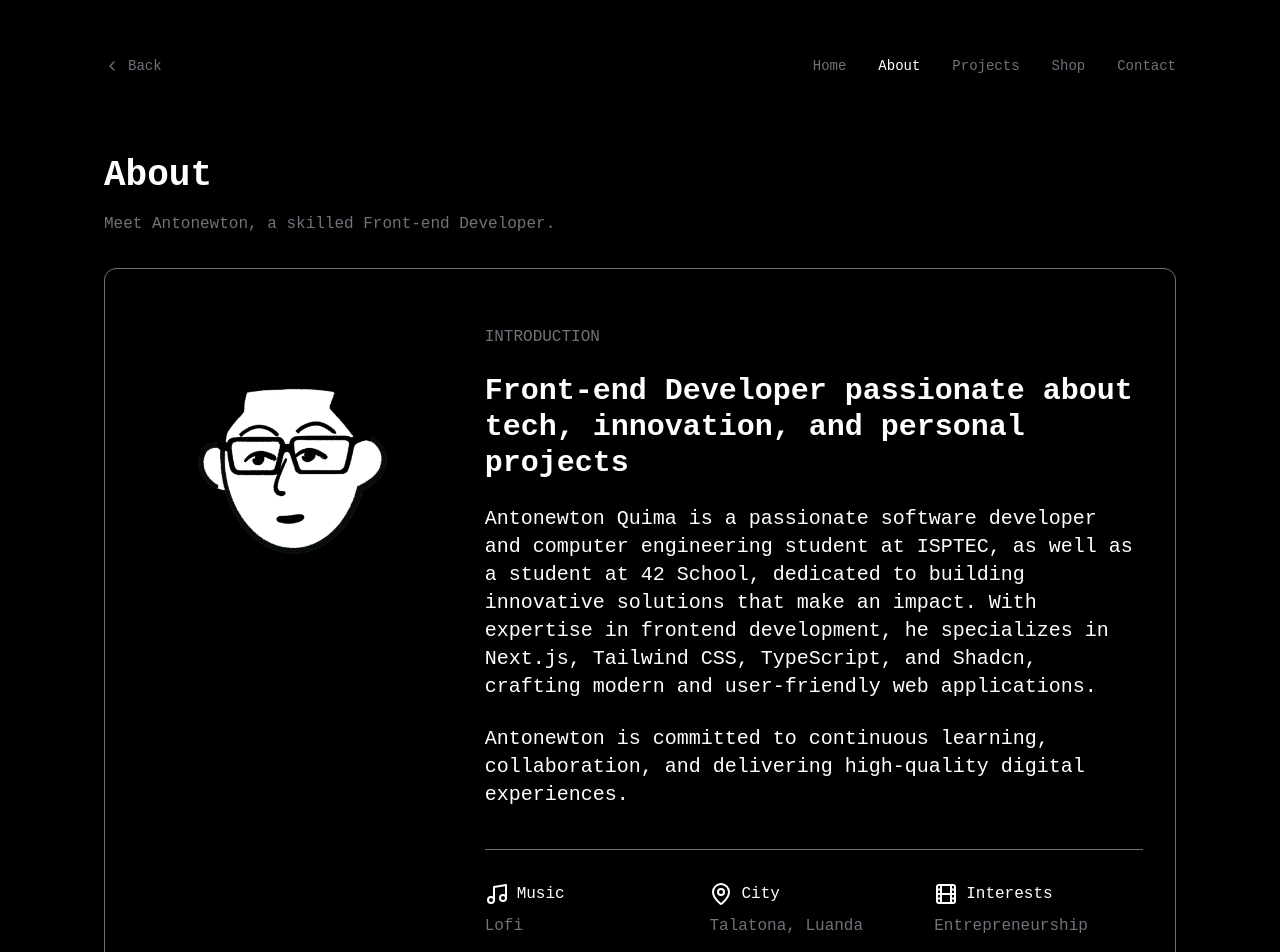
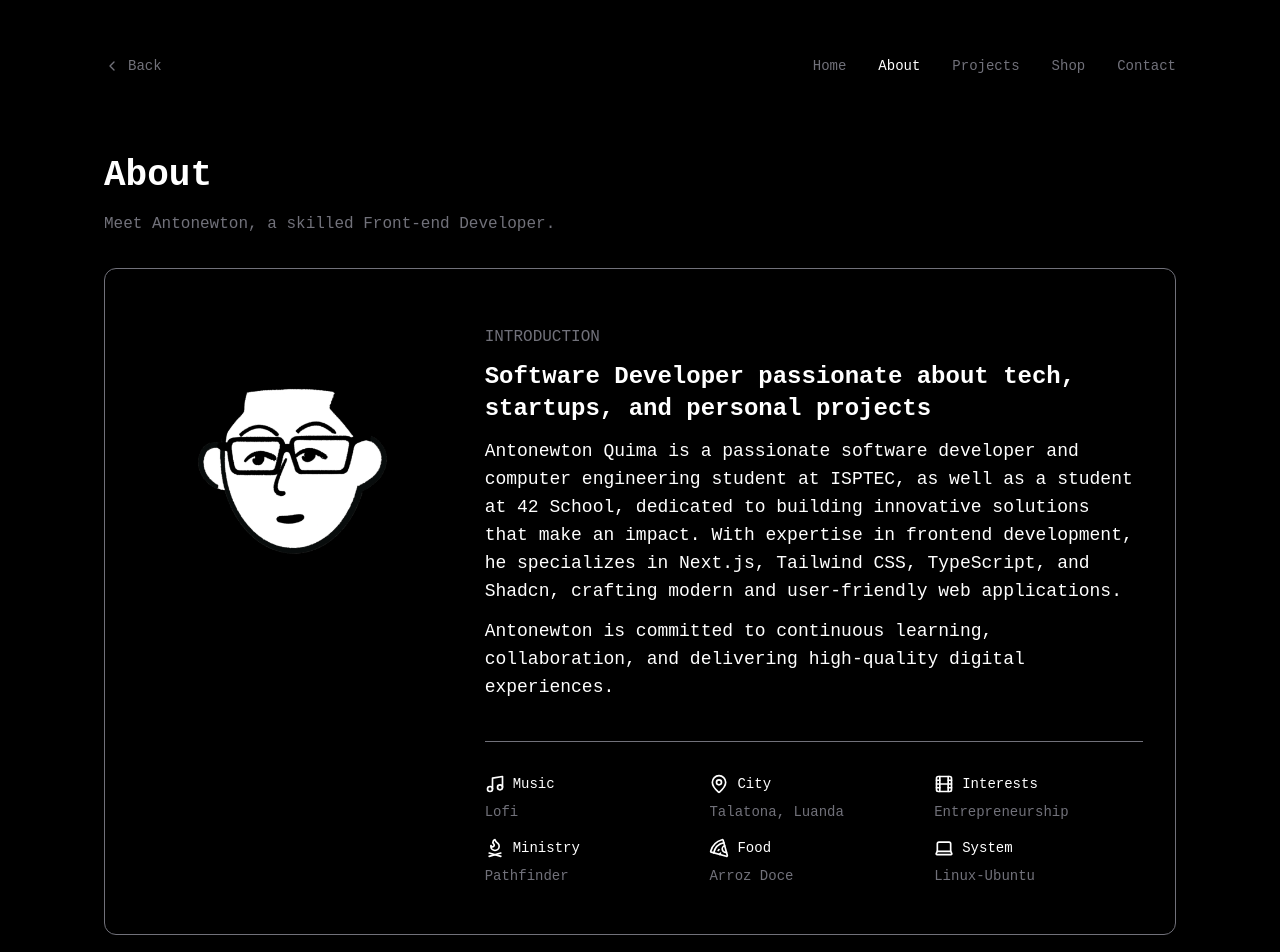
Before and after one commit to AntonewtonQ/pv03, a Next.js app: page /about in a window 1280 px wide. Shown: the top 952 px of the page. Built offline with nearby package versions, Linux system fonts and the light colour scheme.

Commit message:
filtros de pesquisa

```diff
--- a/src/components/aboutdesc.tsx
+++ b/src/components/aboutdesc.tsx
@@ -28,13 +28,13 @@ const AboutDesc = () => {
             <Image src="/my-avatar.png" width={500} height={500} alt="Avatar" />
           </div>
           <div className="lg:w-full p-4 ">
-            <div className="space-y-6 py-6">
+            <div className="space-y-3 py-6">
               <p className="text-muted-foreground uppercase">Introduction</p>
-              <h2 className="text-white font-bold lg:text-3xl text-2xl">
-                Front-end Developer passionate about tech, innovation, and
-                personal projects
+              <h2 className="text-white font-bold lg:text-2xl text-xl">
+                Software Developer passionate about tech, startups, and personal
+                projects
               </h2>
-              <p className="text-white lg:text-xl text-md">
+              <p className="text-white lg:text-lg text-md">
                 Antonewton Quima is a passionate software developer and computer
                 engineering student at ISPTEC, as well as a student at 42
                 School, dedicated to building innovative solutions that make an
@@ -42,7 +42,7 @@ const AboutDesc = () => {
                 in Next.js, Tailwind CSS, TypeScript, and Shadcn, crafting
                 modern and user-friendly web applications.
               </p>
-              <p className="text-white lg:text-xl text-md">
+              <p className="text-white lg:text-lg text-md">
                 Antonewton is committed to continuous learning, collaboration,
                 and delivering high-quality digital experiences.
               </p>
@@ -50,48 +50,52 @@ const AboutDesc = () => {
             <Separator className="my-4 text-muted-foreground" />
             <div className="py-4 grid lg:grid-cols-3 grid-cols-2 gap-4">
               <div className="space-y-2">
-                <p className="flex flex-1 gap-2">
-                  <Music className="" />
+                <p className="flex flex-1 gap-2 text-sm">
+                  <Music className="" size={20} />
                   <span>Music</span>
                 </p>
-                <p className="text-muted-foreground">Lofi</p>
+                <p className="text-muted-foreground text-sm">Lofi</p>
               </div>
 
               <div className="space-y-2">
-                <p className="flex flex-1 gap-2">
-                  <MapPin className="" />
+                <p className="flex flex-1 gap-2 text-sm">
+                  <MapPin className="" size={20} />
                   <span>City</span>
                 </p>
-                <p className="text-muted-foreground">Talatona, Luanda</p>
+                <p className="text-muted-foreground text-sm">
+                  Talatona, Luanda
+                </p>
               </div>
               <div className="space-y-2">
-                <p className="flex flex-1 gap-2">
-                  <Film className="" />
+                <p className="flex flex-1 gap-2 text-sm">
+                  <Film className="" size={20} />
                   <span>Interests</span>
                 </p>
-                <p className="text-muted-foreground">Entrepreneurship</p>
+                <p className="text-muted-foreground text-sm">
+                  Entrepreneurship
+                </p>
               </div>
               <div className="space-y-2">
-                <p className="flex flex-1 gap-2">
-                  <FlameKindling className="" />
+                <p className="flex flex-1 gap-2 text-sm">
+                  <FlameKindling className="" size={20} />
                   <span>Ministry</span>
                 </p>
-                <p className="text-muted-foreground">Pathfinder</p>
+                <p className="text-muted-foreground text-sm">Pathfinder</p>
               </div>
               <div className="space-y-2">
-                <p className="flex flex-1 gap-2">
-                  <Pizza className="" />
+                <p className="flex flex-1 gap-2 text-sm">
+                  <Pizza className="" size={20} />
                   <span>Food</span>
                 </p>
-                <p className="text-muted-foreground">Arroz Doce</p>
+                <p className="text-muted-foreground text-sm">Arroz Doce</p>
               </div>
 
               <div className="space-y-2">
-                <p className="flex flex-1 gap-2">
-                  <Laptop className="" />
+                <p className="flex flex-1 gap-2 text-sm">
+                  <Laptop className="" size={20} />
                   <span>System</span>
                 </p>
-                <p className="text-muted-foreground">Linux-Ubuntu</p>
+                <p className="text-muted-foreground text-sm">Linux-Ubuntu</p>
               </div>
             </div>
           </div>
--- a/src/components/projectlist.tsx
+++ b/src/components/projectlist.tsx
@@ -7,7 +7,7 @@ const ProjectList = () => {
         <div className="space-y-4 mb-2">
           <h1 className="font-bold text-4xl">Projects</h1>
           <p className="text-muted-foreground max-w-2xl">
-            Explore my portfolio of projects spanning from 2021 to 2024.
+            Explore my portfolio of projects spanning from 2023 to 2025.
           </p>
         </div>
       </div>
--- a/src/components/shoppage.tsx
+++ b/src/components/shoppage.tsx
@@ -1,9 +1,10 @@
 "use client";
 import { useEffect, useState } from "react";
-
 import { collection, getDocs } from "firebase/firestore";
 import ProductCard from "./productcard";
 import { db } from "@/lib/firebase";
+import { Button } from "./ui/button";
+import { ArrowDownWideNarrow, ArrowUpNarrowWide } from "lucide-react";
 
 interface Item {
   id: string;
@@ -14,27 +15,67 @@ interface Item {
 
 const Loja = () => {
   const [items, setItems] = useState<Item[]>([]);
+  const [sortAscending, setSortAscending] = useState(true);
+  const [searchTerm, setSearchTerm] = useState(""); // Novo estado para pesquisa
 
   useEffect(() => {
     const fetchItems = async () => {
       const querySnapshot = await getDocs(collection(db, "items"));
-      setItems(
-        querySnapshot.docs.map((doc) => ({
-          id: doc.id,
-          ...doc.data(),
-        })) as Item[]
-      );
+      const fetchedItems = querySnapshot.docs.map((doc) => ({
+        id: doc.id,
+        ...doc.data(),
+      })) as Item[];
+      setItems(fetchedItems);
     };
     fetchItems();
   }, []);
+
+  const sortedItems = [...items]
+    .filter((item) =>
+      item.name.toLowerCase().includes(searchTerm.toLowerCase())
+    )
+    .sort((a, b) => {
+      return sortAscending
+        ? a.name.localeCompare(b.name)
+        : b.name.localeCompare(a.name);
+    });
+
+  const handleToggleSort = () => {
+    setSortAscending((prev) => !prev);
+  };
+
+  const handleSearchChange = (e: React.ChangeEvent<HTMLInputElement>) => {
+    setSearchTerm(e.target.value);
+  };
 
   return (
     <>
       <div className="text-white px-6 md:px-14 py-6">
         <div className="mx-auto px-10 max-w-6xl flex flex-col gap-6">
+          {/* Área de controles: pesquisa e ordenação */}
+          <div className="flex flex-col md:flex-row justify-between items-center gap-4">
+            {/* Caixa de Pesquisa */}
+            <input
+              type="text"
+              placeholder="Pesquisar produto..."
+              value={searchTerm}
+              onChange={handleSearchChange}
+              className="py-1 px-2 border placeholder:text-sm border-muted-foreground rounded-md text-white bg-black w-full md:w-1/2 shadow-md focus:outline-none focus:ring-2 focus:ring-muted-foreground focus:ring-opacity-20"
+            />
+            {/* Botão de Toggle */}
+            <Button
+              onClick={handleToggleSort}
+              className="text-white bg-black border-muted-foreground border rounded-md shadow-md hover:bg-white hover:text-black transition"
+            >
+              {sortAscending ? <ArrowUpNarrowWide /> : <ArrowDownWideNarrow />}
+
+              {sortAscending ? "Sort: A-Z" : "Sort: Z-A"}
+            </Button>
+          </div>
+
           <div className="space-y-4 mb-2">
             <div className="grid grid-cols-1 sm:grid-cols-2 lg:grid-cols-3 gap-6 p-4">
-              {items.map((item) => (
+              {sortedItems.map((item) => (
                 <ProductCard key={item.id} item={item} />
               ))}
             </div>
```
